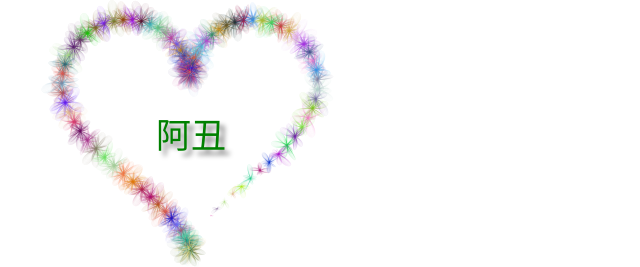
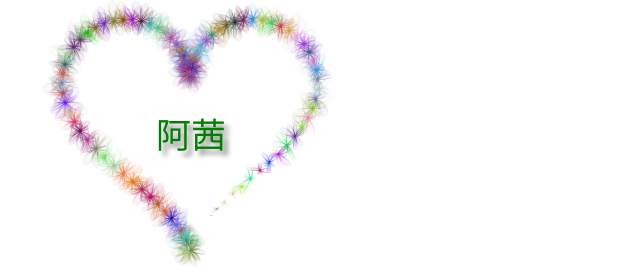
Before and after one commit to yao-bei-bei/Flower, a plain HTML site: page index.html in a window 1280 px wide. Shown: the part 110-377 px from the top of the page, 0-640 px from the left. Drawn offline with Linux system fonts and the light colour scheme.

Commit message:
Update index.html

```diff
--- a/index.html
+++ b/index.html
@@ -19,7 +19,7 @@
 </head>
 
 <body>
-<span id="ccc">阿丑</span>
+<span id="ccc">阿茜</span>
     <canvas id="cc" style="width:auto;height:600px;zoom: 0.5;position: absolute;left: -120px;top: 200px;"></canvas>
     <script type="text/javascript" src="js/jquery.min.js"></script>
     <script type="text/javascript" src="js/flower.js"></script>
```
